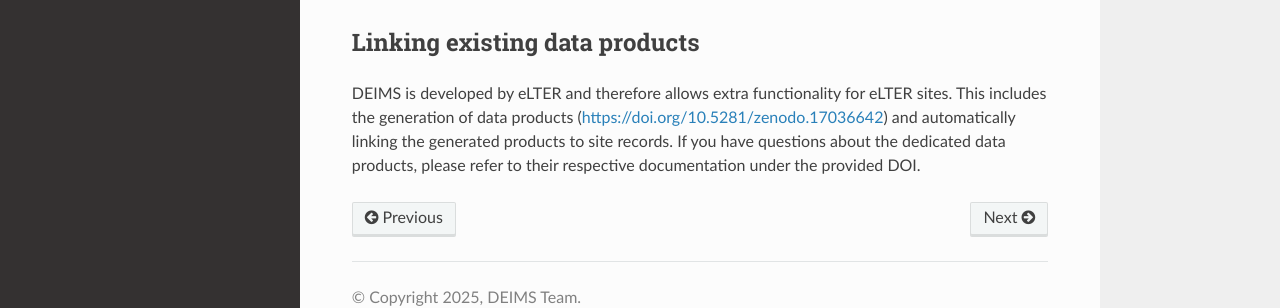
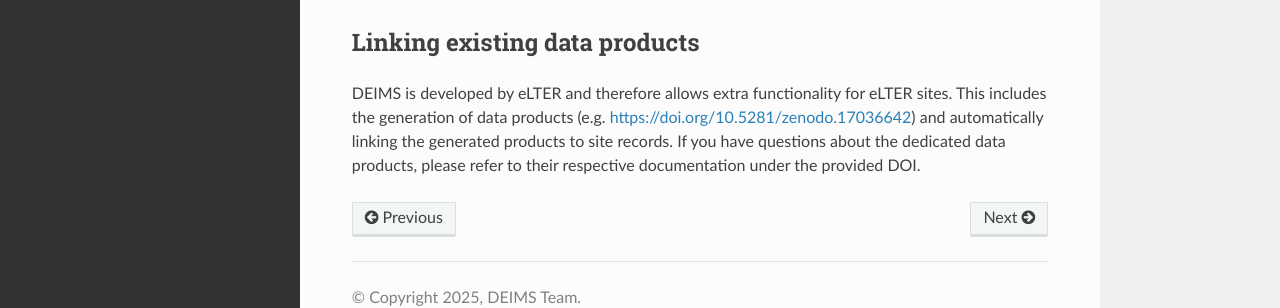
Before and after one commit to stopopol/deims_documentation, a Sphinx documentation site: the page built from source/related_information.rst, in a window 1280 px wide. Shown: the part 502-810 px from the top of the page. Built offline with Sphinx 7.4.7 and the Read the Docs theme 3.1.0, drawn with Linux system fonts in a browser that asks for light colours.

```diff
--- a/source/related_information.rst
+++ b/source/related_information.rst
@@ -17,4 +17,4 @@ If DEIMS finds datasets that are associated to a site record it will automatical
 
 Linking existing data products
 ============================================================
-DEIMS is developed by eLTER and therefore allows extra functionality for eLTER sites. This includes the generation of data products (https://doi.org/10.5281/zenodo.17036642) and automatically linking the generated products to site records. If you have questions about the dedicated data products, please refer to their respective documentation under the provided DOI.
+DEIMS is developed by eLTER and therefore allows extra functionality for eLTER sites. This includes the generation of data products (e.g. https://doi.org/10.5281/zenodo.17036642) and automatically linking the generated products to site records. If you have questions about the dedicated data products, please refer to their respective documentation under the provided DOI.
```
